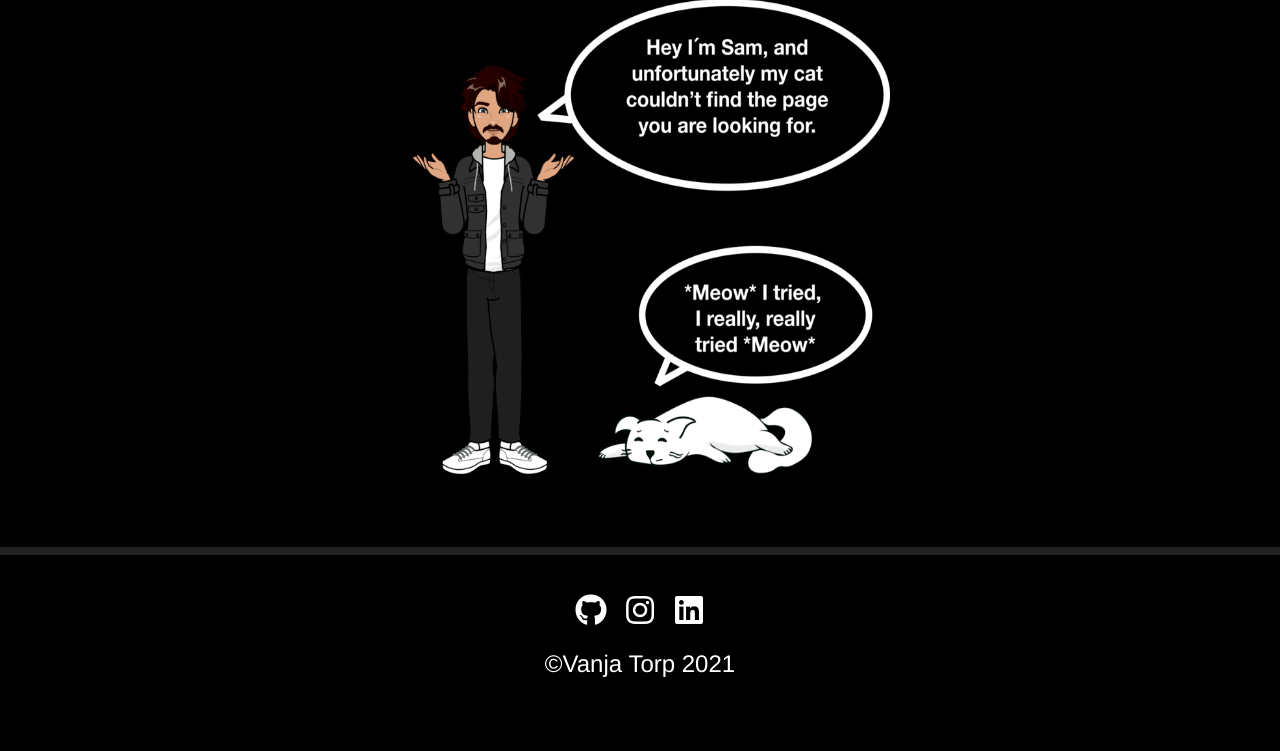
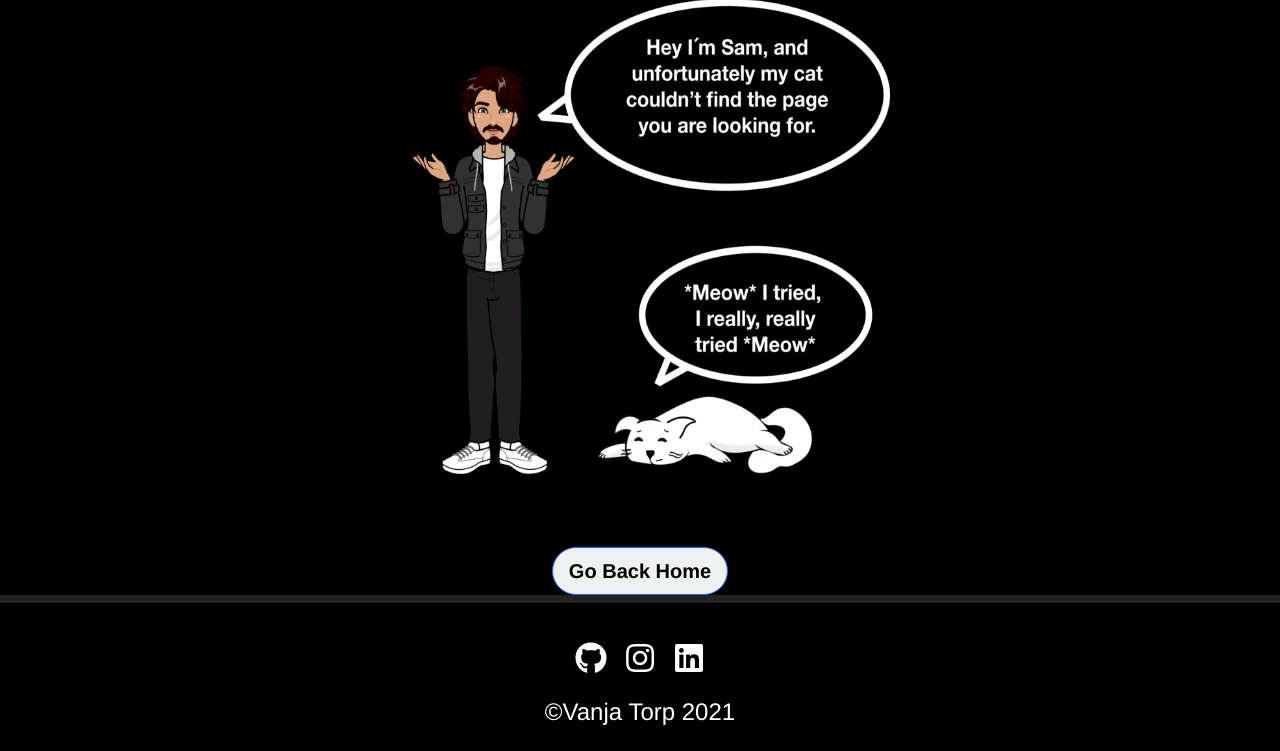
Before and after one commit to VTwin90/VGAME, a Flask app: template templates/404.html in a window 1280 px wide. Shown: the part 119-870 px from the top of the page. Before the commit the page ends 796 px from the top, so only its background shows below. Run offline with Flask 2, Linux system fonts and the light colour scheme; the template is opened without the code that fills it, so the values that code supplies are empty; some libraries are stand-ins or nearby versions.

Commit message:
add 404 % 500.html btn

```diff
--- a/templates/404.html
+++ b/templates/404.html
@@ -10,7 +10,18 @@
                 <img src="{{ url_for('static', filename='images/404.png') }}" class="mx-auto img-fluid" style="width:500px;height:500px;" alt="Game Image">
             </div>
         </div>
+        {% if session.user %}
+        <div class="col-sm-12 col-md-6 mx-auto text-center">
+            <a href="{{url_for('get_games', username=session['user'])}}" class="btn btn-lg btn-primary rounded-pill">
+                Go Back Home
+            </a>
+        </div>
+        {% endif %}
+        <div class="col-sm-12 col-md-6 mx-auto text-center">
+            <a href="{{url_for('landing.html')}}" class="btn btn-lg btn-primary rounded-pill">
+                Go Back Home
+            </a>
+        </div>
     </div>
 </section>
-
-    {% endblock %}
+{% endblock %}
```
Also changed, not shown: templates/500.html (+13 -2 lines).
